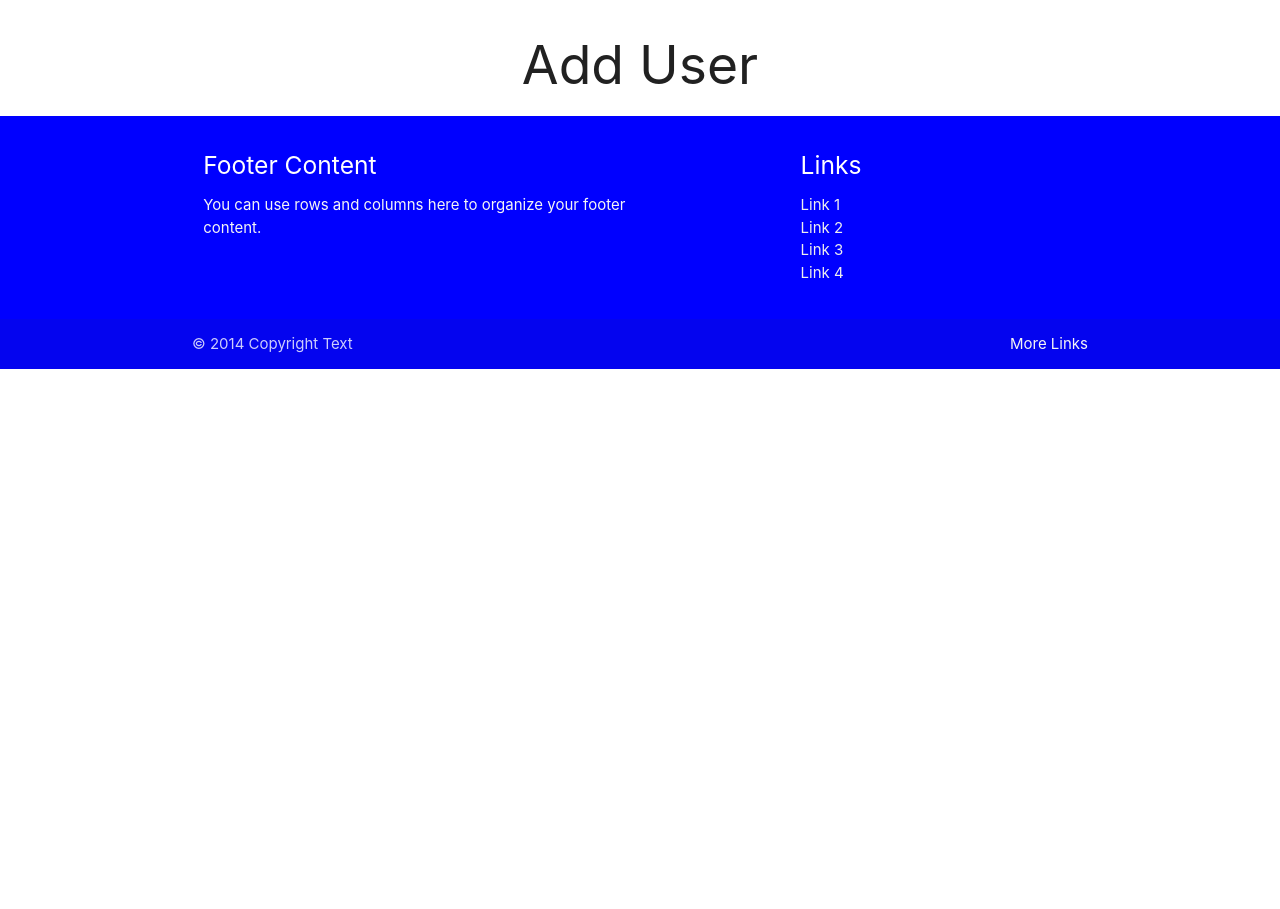
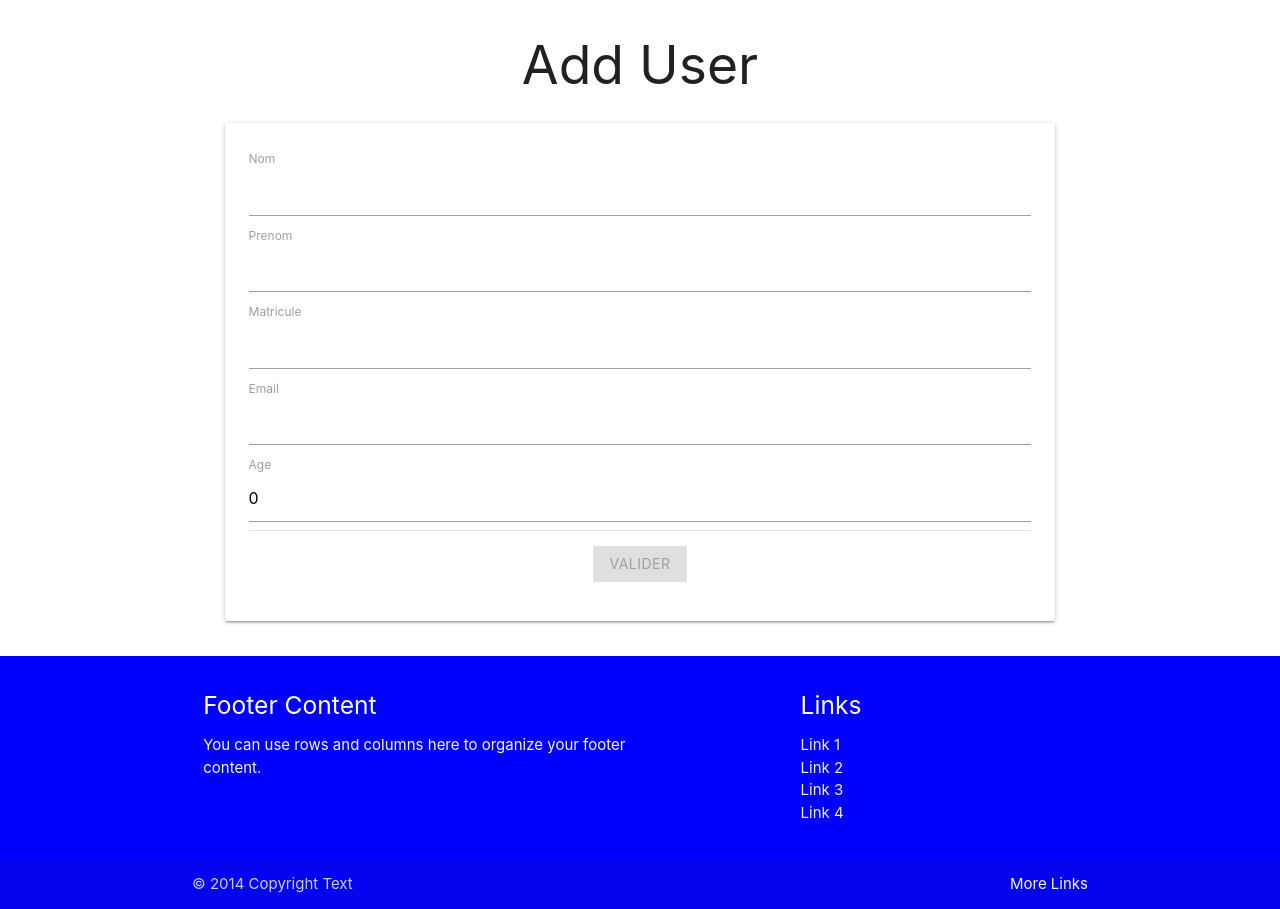
Before and after one commit to Hassane227/Todolist_Angular_nestjs, an Angular app: page /add/user in a window 1280 px wide. Before the commit the page ends 800 px from the top, so only its background shows below. Built offline with nearby package versions, Linux system fonts and the light colour scheme.

Commit message:
implementation du formulaire des utilisateur

```diff
--- a/src/app/app-routing.module.ts
+++ b/src/app/app-routing.module.ts
@@ -5,13 +5,12 @@ import { ListTachesComponent } from './taches/list-taches/list-taches.component'
 import { AddTachesComponent } from './taches/add-taches/add-taches.component';
 import { AjoutertacheComponent } from './taches/ajoutertache/ajoutertache.component';
 import { UserFormComponent } from './users/user-form/user-form.component';
-import { AddUsersComponent } from './users/add-users/add-users.component';
 
 const routes: Routes = [
   {path: '' , redirectTo:'Users', pathMatch:'full'},// pour la liste par defaut on laisse le path vide et mettre une redirectionTo ='le chemin'
 
   { path: 'Users' , component: ListUsersComponent},
-  {path:'add/user', component: AddUsersComponent},
+  {path: 'add/user' , component: UserFormComponent},
   {path:'taches', component: ListTachesComponent},
   {path:'add/taches', component: AjoutertacheComponent}
 ];
--- a/src/app/app.module.ts
+++ b/src/app/app.module.ts
@@ -10,18 +10,21 @@ import { ListTachesComponent } from './taches/list-taches/list-taches.component'
 import { FormsModule } from '@angular/forms';
 import { TachesModule } from './taches/taches.module';
 import { CommonModule } from '@angular/common';
+import { Users } from './users/users';
+import { UsersModule } from './users/users.module';
 
 @NgModule({
   declarations: [
     AppComponent,
-    ListUsersComponent,
     BorderCardDirective,
     ListTachesComponent,
   ],
   imports: [
     BrowserModule,
     CommonModule, // ✅ Importer CommonModule pour *ngIf et autres directives    FormsModule,
+    FormsModule, // Ajoute FormsModule ici
     TachesModule,
+    UsersModule,
     AppRoutingModule
   ],
   providers: [provideHttpClient()],
--- a/src/app/users/add-users/add-users.component.html
+++ /dev/null
@@ -1,3 +0,0 @@
-<h2 class="center"> Add User</h2>
-
-<form [user]="user"></form>
--- a/src/app/users/add-users/add-users.component.ts
+++ /dev/null
@@ -1,20 +0,0 @@
-import { Component, OnInit } from '@angular/core';
-import { Users } from '../users';
-
-@Component({
-  selector: 'app-add-users',
-  standalone: false,
-  templateUrl: './add-users.component.html',
-  styleUrl: './add-users.component.css'
-})
-export class AddUsersComponent  implements OnInit{
-
-
-  user: Users = new Users();
-  ngOnInit(): void {
-
-
-  }
-
-
-}
--- a/src/app/users/user-form/user-form.component.html
+++ b/src/app/users/user-form/user-form.component.html
@@ -1,49 +1,103 @@
-<form *ngIf="user" (ngSubmit)="onSubmit()" #userForm="ngForm">
+<h2> </h2>
+<h2 class="center">Add User</h2>
+
+<form *ngIf="user" (ngSubmit)="onSubmit()" #UserForm="ngForm">
     <div class="row">
       <div class="col s8 offset-s2">
         <div class="card-panel">
 
-        <!-- Nom -->
+          <!--  name -->
           <div class="form-group">
             <label for="nom">Nom</label>
             <input type="text" class="form-control" id="nom"
                     required
-                 [(ngModel)]="user.nom"
-                 name="nom"
+                   [(ngModel)]="user.nom" name="nom"
                    #nom="ngModel">
-          <div *ngIf="!nom.valid && !nom.pristine" class="card-panel red accent-1">
-            Nom requis !
+               <!-- si l'utilisateur a mal rensengner le nom et nom.pristine permet de valider -->
+            <div [hidden]="nom.valid || nom.pristine"
+                  class="card-panel red accent-1">
+                   veuillez rempire le champ
                 </div>
           </div>
 
-        <!-- Prénom -->
+           <!--  prenom -->
            <div class="form-group">
-          <label for="prenom">Prénom</label>
+            <label for="prenom">Prenom</label>
             <input type="text" class="form-control" id="prenom"
                     required
                     [(ngModel)]="user.prenom"
                     name="prenom"
                    #prenom="ngModel">
-          <div *ngIf="!prenom.valid && !prenom.pristine" class="card-panel red accent-1">
-            Prénom requis !
+               <!-- si l'utilisateur a mal rensengner le nom et nom.pristine permet de valider -->
+            <div [hidden]="prenom.valid || prenom.pristine"
+                  class="card-panel red accent-1">
+                   veuillez rempire le champ
                 </div>
           </div>
+
+
+    <!--  name -->
+    <div class="form-group">
+        <label for="matricule">Matricule</label>
+        <input type="text" class="form-control" id="matricule"
+                required
+                [(ngModel)]="user.Matricule"
+                name="matricule"
+               #matricule="ngModel">
+           <!-- si l'utilisateur a mal rensengner le nom et nom.pristine permet de valider -->
+        <div [hidden]="matricule.valid || matricule.pristine"
+              class="card-panel red accent-1">
+               veuillez rempire le champ
+            </div>
+      </div>
+
+      <!--  email -->
+    <div class="form-group">
+        <label for="email">Email</label>
+        <input type="email" class="form-control" id="Email"
+                required
+                [(ngModel)]="user.Email"
+                name="email"
+               #email="ngModel">
+           <!-- si l'utilisateur a mal rensengner le nom et nom.pristine permet de valider -->
+        <div [hidden]="email.valid || email.pristine"
+              class="card-panel red accent-1">
+               veuillez rempire le champ
+            </div>
+      </div>
+
+        <!--  email -->
+    <div class="form-group">
+        <label for="age">Age</label>
+        <input type="number" class="form-control" id="age"
+                required
+                [(ngModel)]="user.age"
+                name="age"
+               #age="ngModel">
+           <!-- si l'utilisateur a mal rensengner le nom et nom.pristine permet de valider -->
+        <div [hidden]="age.valid || age.pristine"
+              class="card-panel red accent-1">
+               veuillez rempire le champ
+            </div>
+      </div>
+
+
+
+
 
           <!-- Submit button -->
           <div class="divider"></div>
           <div class="section center">
             <button type="submit"
               class="waves-effect waves-light btn"
-                  [disabled]="!userForm.form.valid">
-            Valider
-          </button>
+              [disabled]="!UserForm.form.valid">
+              Valider</button>
           </div>
 
         </div>
       </div>
     </div>
   </form>
-
   <h3 *ngIf="!user" class="center">
-  En attente...
+    il  y a pas d'utilisateur
   </h3>
--- a/src/app/users/user-form/user-form.component.ts
+++ b/src/app/users/user-form/user-form.component.ts
@@ -1,23 +1,32 @@
-import { Component, Input } from '@angular/core';
+import { Component, Input, OnInit } from '@angular/core';
 import { Users } from '../users';
 import { UsersService } from '../users.service';
 import { Router } from '@angular/router';
 
 @Component({
-  selector: 'form',
+  selector: 'app-user-form',
   standalone: false,
   templateUrl: './user-form.component.html',
   styleUrl: './user-form.component.css'
 })
-export class UserFormComponent {
+export class UserFormComponent  implements OnInit{
 
-  @Input() user: Users;// donc  notre composant peut prendre un pokemon en paramettre
 
-  constructor(private userServie: UsersService , private router: Router){
-  }
+  @Input() user: Users
+
+  constructor(private userService: UsersService,
+    private  router: Router
+  ){};
+  ngOnInit(): void {
+    this.user = new Users();
+
+  };
 
   onSubmit(){
-    this.userServie.addUsers(this.user).subscribe()
+
+    this.userService.addUsers(this.user).subscribe();
+    this.router.navigate(['/Users']);
+
 
   }
 
--- a/src/app/users/users.module.ts
+++ b/src/app/users/users.module.ts
@@ -1,19 +1,17 @@
 import { NgModule } from '@angular/core';
 import { CommonModule } from '@angular/common';
+import { FormsModule } from '@angular/forms';
+import { ListUsersComponent } from './list-users/list-users.component';
 import { UserFormComponent } from './user-form/user-form.component';
-import { FormsModule } from '@angular/forms';
-import { AddUsersComponent } from './add-users/add-users.component';
-
-
 
 @NgModule({
   declarations: [
-    UserFormComponent,
-    AddUsersComponent
+    ListUsersComponent,
+    UserFormComponent
   ],
   imports: [
     CommonModule,
-    FormsModule,
+    FormsModule, // Ajoute FormsModule ici
   ]
 })
 export class UsersModule { }
--- a/src/app/users/users.ts
+++ b/src/app/users/users.ts
@@ -11,12 +11,10 @@ export class Users {
 
     // ✅ Ajout du constructeur par défaut
     constructor() {
-        this.id = 0;
         this.nom = "";
         this.prenom = "";
         this.Matricule = "";
         this.Email = "";
         this.age = 0;
-        this.tachesUser = [];
     }
 }
```
Also changed, not shown: src/app/users/add-users/add-users.component.css (deleted), 1 other file (tests, documents, lock files or other folders). Lines whose indentation alone changed are shown as unchanged.
